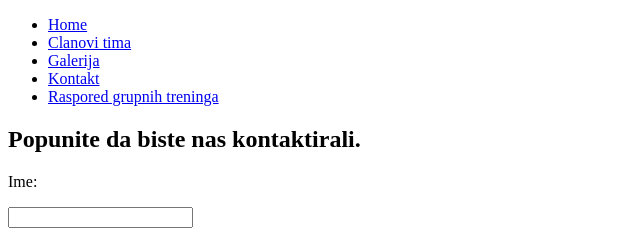
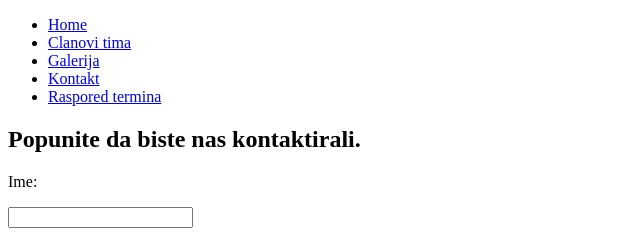
Before and after one commit to MarkoMalinovic/Marko-Malinovic-Projekat-main, a plain HTML site: page pages/kontakt.html in a window 1280 px wide. Shown: the top 240 px of the page, 0-640 px from the left. Drawn offline with Linux system fonts and the light colour scheme.

Commit message:
Update kontakt.html

```diff
--- a/pages/kontakt.html
+++ b/pages/kontakt.html
@@ -12,7 +12,7 @@
 	<li><a href="clanovi.html"> Clanovi tima</a></li>
 	<li><a href="galerija.html"> Galerija </a></li>
 	<li><a href="#"> Kontakt </a></li>
-	<li><a href="raspored.html"> Raspored grupnih treninga </a></li>
+	<li><a href="raspored.html"> Raspored termina </a></li>
 </ul>
 <form>
         <h2> Popunite da biste nas kontaktirali. </h2>
```
